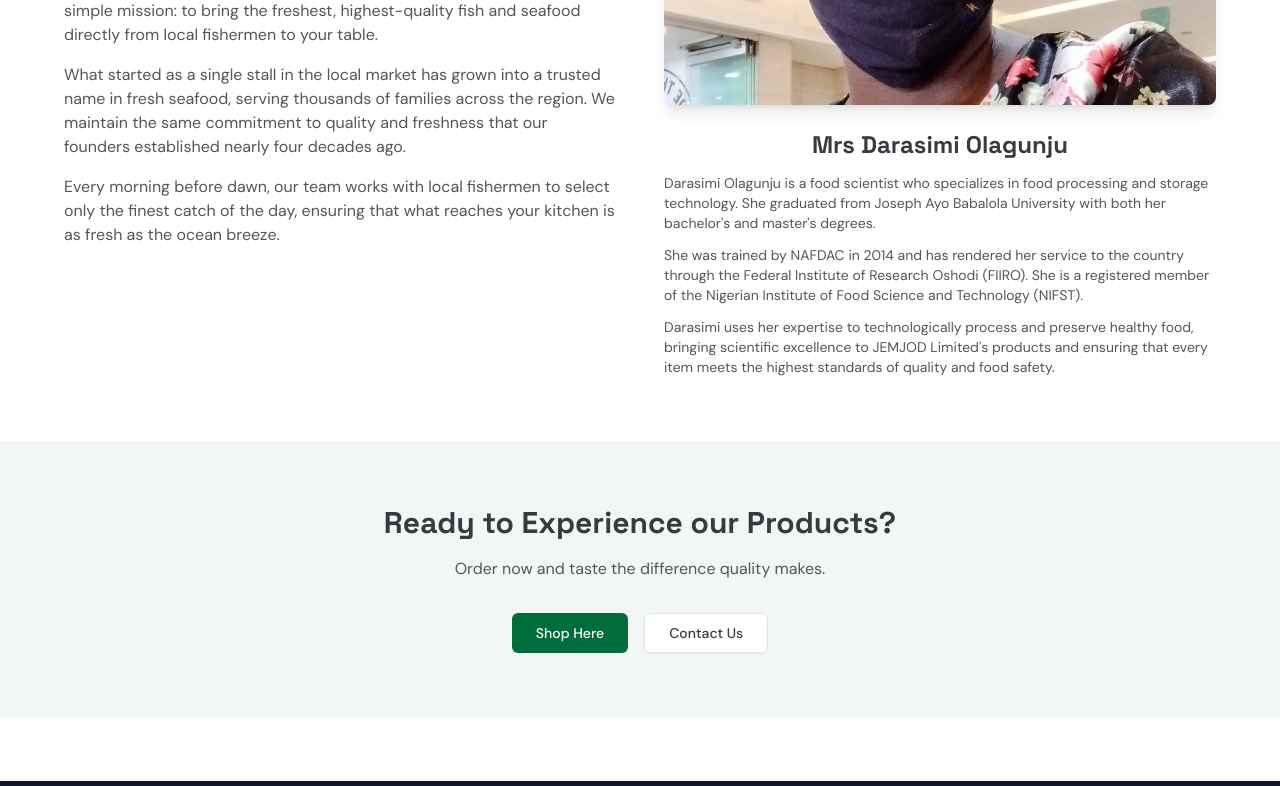
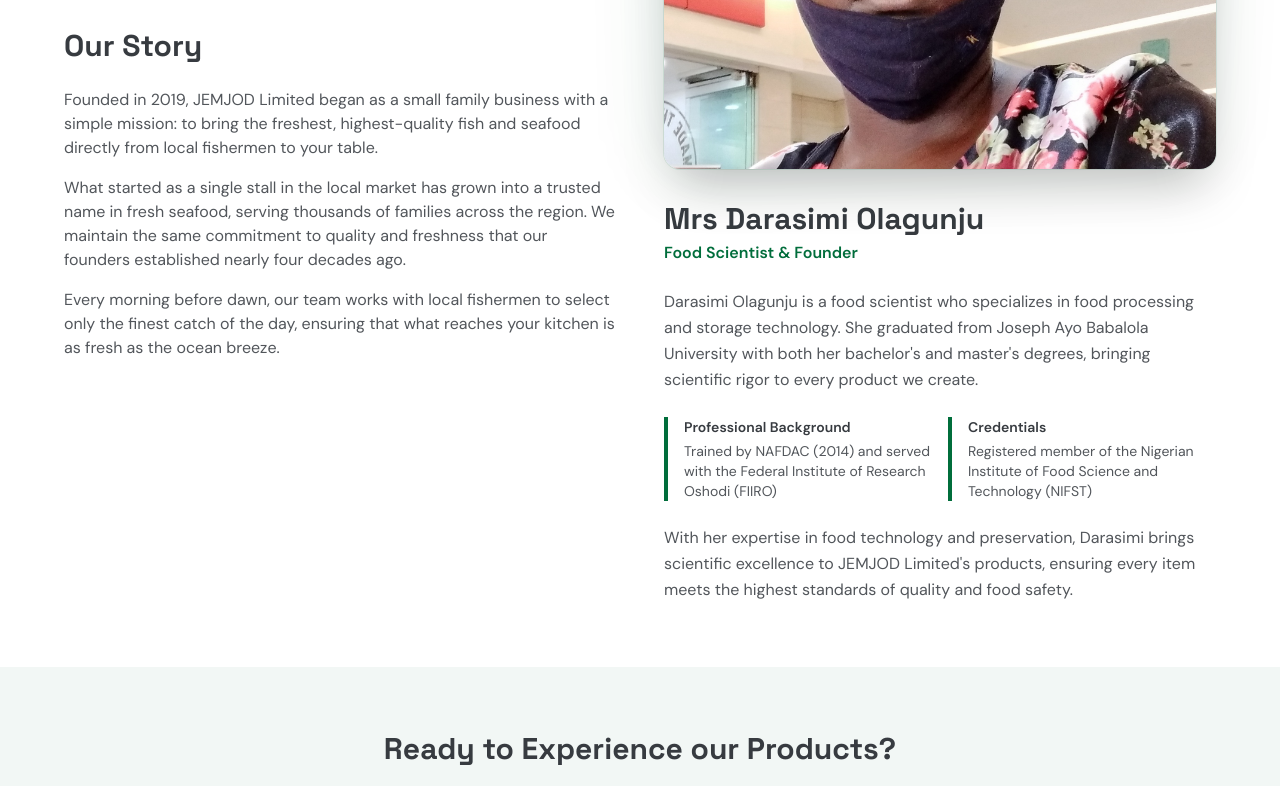
Before and after one commit to jemjodlimited-dev/jem-project, a Next.js app: page /about in a window 1280 px wide. Shown: the part 720-1506 px from the top of the page. Built offline with nearby package versions, Linux system fonts and the light colour scheme.

Commit message:
feat: redesign founder profile with professional layout and typography
Improve rounded image with gradient blur and shadow; reorganize
biography with enhanced typography and highlighted credentials.

```diff
--- a/app/about/page.tsx
+++ b/app/about/page.tsx
@@ -44,23 +44,36 @@ export default function AboutPage() {
                 </p>
               </div>
             </div>
-            <div className="relative">
-              <img
-                src="/owner.jpg"
-                alt="Mrs Darasimi Olagunju"
-                className="rounded-lg shadow-lg w-full h-80 object-cover"
-              />
-              <div className="mt-6">
-                <h3 className="text-2xl text-center font-serif font-bold text-foreground mb-3">Mrs Darasimi Olagunju</h3>
-                <div className="space-y-3 text-muted-foreground">
-                  <p className="text-sm">
-                    Darasimi Olagunju is a food scientist who specializes in food processing and storage technology. She graduated from Joseph Ayo Babalola University with both her bachelor's and master's degrees.
+            <div className="space-y-8">
+              <div className="relative">
+                <div className="absolute -inset-0.5 bg-gradient-to-br from-primary/20 to-primary/5 rounded-2xl blur-2xl opacity-75"></div>
+                <img
+                  src="/owner.jpg"
+                  alt="Mrs Darasimi Olagunju"
+                  className="relative rounded-2xl shadow-2xl w-full h-96 object-cover ring-1 ring-primary/10"
+                />
+              </div>
+              <div className="space-y-6">
+                <div>
+                  <h3 className="text-3xl font-serif font-bold text-foreground mb-1">Mrs Darasimi Olagunju</h3>
+                  <p className="text-primary font-sans font-semibold">Food Scientist & Founder</p>
+                </div>
+                <div className="space-y-4 text-muted-foreground leading-relaxed">
+                  <p className="font-sans">
+                    Darasimi Olagunju is a food scientist who specializes in food processing and storage technology. She graduated from Joseph Ayo Babalola University with both her bachelor's and master's degrees, bringing scientific rigor to every product we create.
                   </p>
-                  <p className="text-sm">
-                    She was trained by NAFDAC in 2014 and has rendered her service to the country through the Federal Institute of Research Oshodi (FIIRO). She is a registered member of the Nigerian Institute of Food Science and Technology (NIFST).
-                  </p>
-                  <p className="text-sm">
-                    Darasimi uses her expertise to technologically process and preserve healthy food, bringing scientific excellence to JEMJOD Limited's products and ensuring that every item meets the highest standards of quality and food safety.
+                  <div className="grid grid-cols-1 md:grid-cols-2 gap-4 pt-2">
+                    <div className="border-l-4 border-primary pl-4">
+                      <p className="font-sans font-semibold text-sm text-foreground mb-1">Professional Background</p>
+                      <p className="text-sm">Trained by NAFDAC (2014) and served with the Federal Institute of Research Oshodi (FIIRO)</p>
+                    </div>
+                    <div className="border-l-4 border-primary pl-4">
+                      <p className="font-sans font-semibold text-sm text-foreground mb-1">Credentials</p>
+                      <p className="text-sm">Registered member of the Nigerian Institute of Food Science and Technology (NIFST)</p>
+                    </div>
+                  </div>
+                  <p className="font-sans pt-2">
+                    With her expertise in food technology and preservation, Darasimi brings scientific excellence to JEMJOD Limited's products, ensuring every item meets the highest standards of quality and food safety.
                   </p>
                 </div>
               </div>
```
